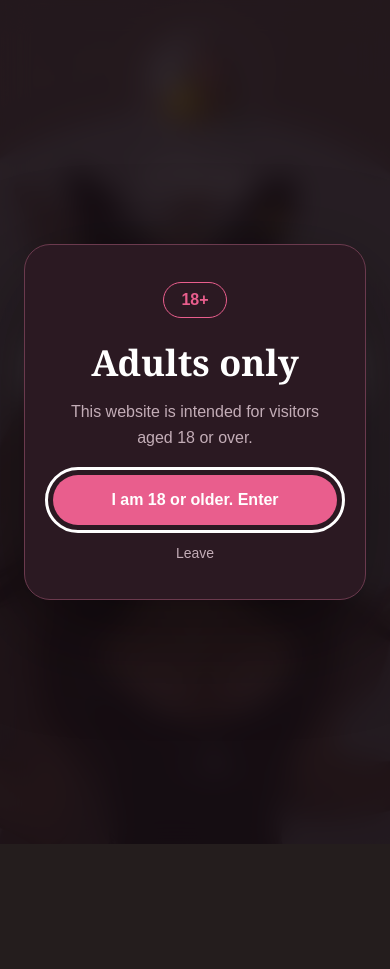
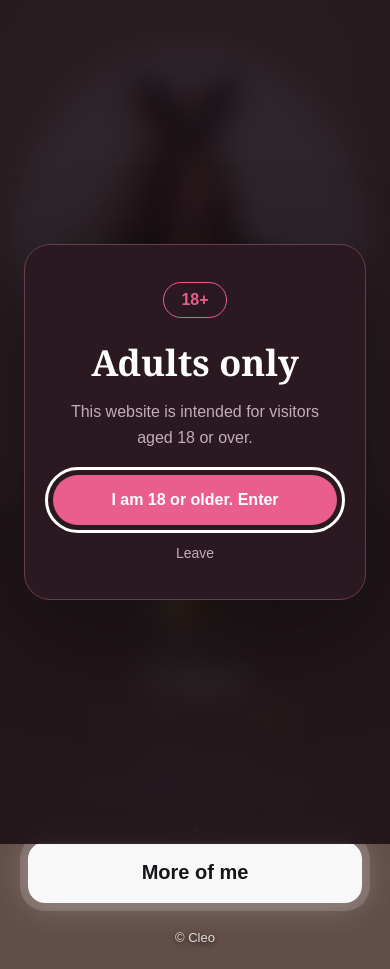
Before and after one commit to aurica517-png/index.html, a plain HTML site: page index.html in a window 390 px wide. Before the commit the page ends 844 px from the top, so only its background shows below. Drawn offline with Linux system fonts and the light colour scheme.

Commit message:
Show the full Cleo background portrait

```diff
--- a/styles.css
+++ b/styles.css
@@ -7,17 +7,17 @@ body {
   margin: 0;
   min-height: 100svh;
   color: #fff;
-  background: #241d1d;
+  background: #624e48;
   font-family: Arial, Helvetica, sans-serif;
 }
 body::before {
   content: "";
   position: fixed;
-  inset: 0;
+  inset: 0 42% 0 0;
   z-index: -1;
   background:
-    linear-gradient(#17131473, #17131480 46%, #1713149e),
-    url("/cleo-hero.jpg") center top / cover no-repeat;
+    linear-gradient(#17131445, #17131448 46%, #17131457),
+    url("/cleo-hero.jpg") center / contain no-repeat;
 }
 a { color: inherit; text-decoration: none; }
 button { font: inherit; }
@@ -26,8 +26,8 @@ a:focus-visible, button:focus-visible {
   outline-offset: 5px;
 }
 .page {
-  width: min(calc(100% - 56px), 580px);
-  margin: 0 auto;
+  width: min(calc(42% - 48px), 580px);
+  margin: 0 max(24px, calc((42% - 580px) / 2)) 0 auto;
   padding: clamp(28px, 2.45vw, 50px) 0 24px;
   text-align: center;
 }
@@ -99,11 +99,23 @@ footer {
   font-size: clamp(13px, .85vw, 17px);
   text-shadow: 0 2px 5px #151014c0;
 }
-@media (max-width: 900px) {
-  body::before { background-size: cover, auto max(100%, 1180px); }
-}
+
 @media (prefers-reduced-motion: reduce) {
   .membership { transition: none; }
 }
 .agegate{position:fixed;inset:0;z-index:10;display:grid;place-items:center;padding:24px;background:#170d13d9;backdrop-filter:blur(14px)}.agegate-box{width:min(100%,410px);padding:37px 28px;text-align:center;border:1px solid #6b3a4e;border-radius:26px;background:#2b1922;box-shadow:0 30px 100px #0006}.age-badge{color:var(--pink);font-weight:700;font-size:16px;border:1px solid var(--pink);border-radius:30px;display:inline-block;padding:8px 17px}.agegate h2{font-family:Georgia,serif;font-size:36px;margin:20px 0 12px}.agegate p{color:var(--muted);line-height:1.6;margin:0 0 25px}.gate-enter{width:100%;border:0;color:white;background:var(--pink);font-weight:700;border-radius:30px;padding:16px 12px;cursor:pointer}.gate-leave{display:inline-block;margin-top:20px;color:var(--muted);font-size:14px}
 .agegate { z-index: 10; }
+
+@media (max-width: 700px) {
+  body::before {
+    position: absolute;
+    inset: 0 0 auto;
+    height: min(129.87vw, 100svh);
+  }
+
+  .page {
+    width: min(calc(100% - 56px), 580px);
+    margin: 0 auto;
+    padding-top: calc(min(129.87vw, 100svh) + 24px);
+  }
+}
```
